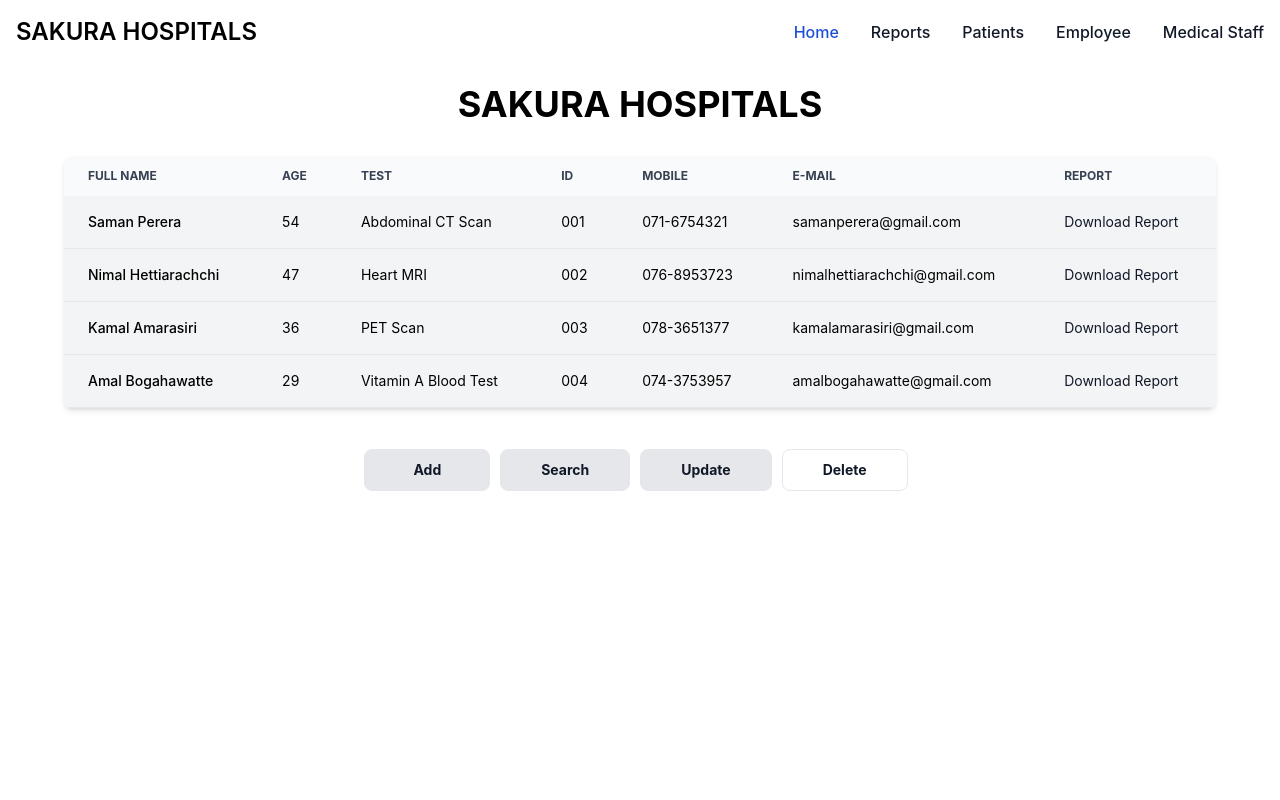
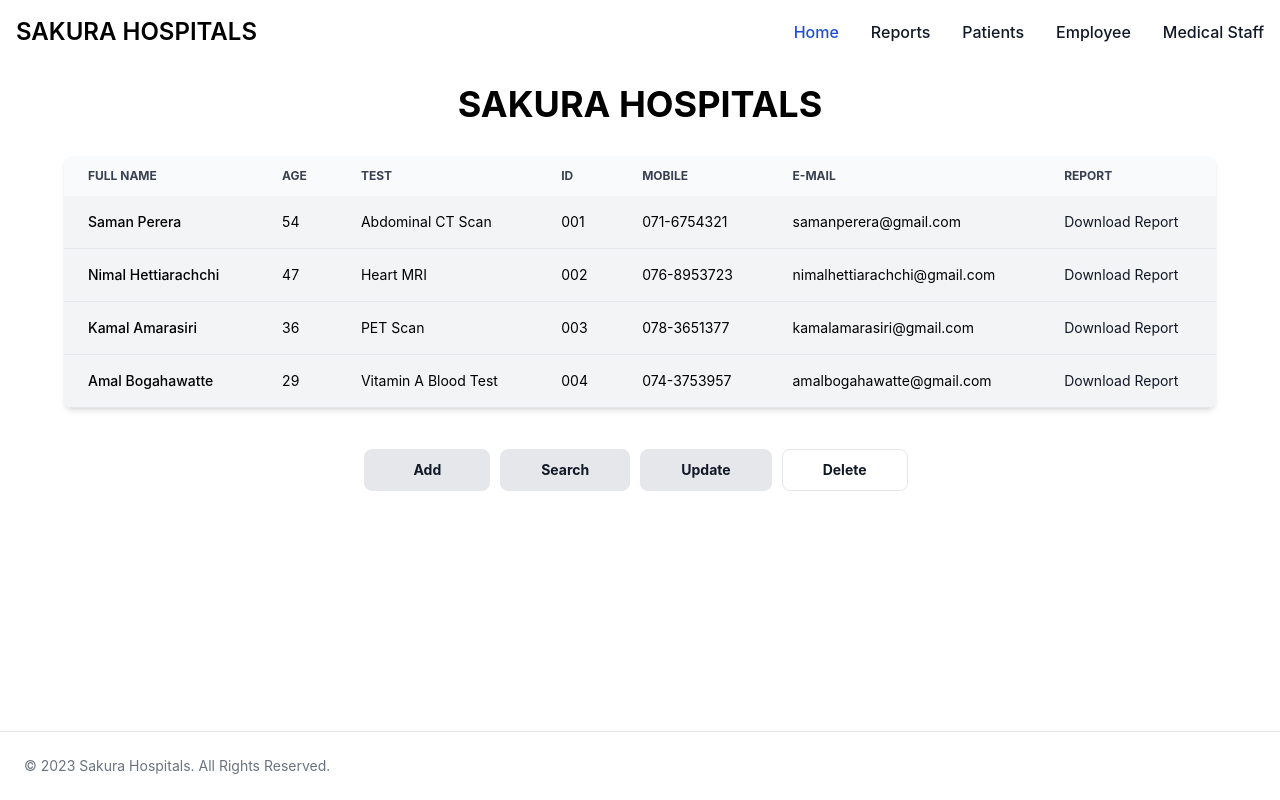
Before and after one commit to Chithraka-Wickramaratne/Project01, a React (Create React App) app in the folder client/: page / in a window 1280 px wide. Built offline with nearby package versions, Linux system fonts and the light colour scheme; the HTML template or start-up script is replaced by a standard one.

Commit message:
create a footer

```diff
--- a/client/src/pages/ReportPage.js
+++ b/client/src/pages/ReportPage.js
@@ -228,6 +228,13 @@
   </table>
 </div>
 
+{/* Footer*/}
+
+
+<footer class="fixed bottom-0 left-0 z-20 w-full p-4 bg-white border-t border-gray-200 shadow md:flex md:items-center md:justify-between md:p-6 dark:bg-gray-900 dark:border-gray-600">
+    <span class="text-sm text-gray-500 sm:text-center dark:text-gray-400">© 2023 <a href="https://flowbite.com/" class="hover:underline">Sakura Hospitals</a>. All Rights Reserved.
+    </span>
+</footer>
 
     </div>
   );
```
